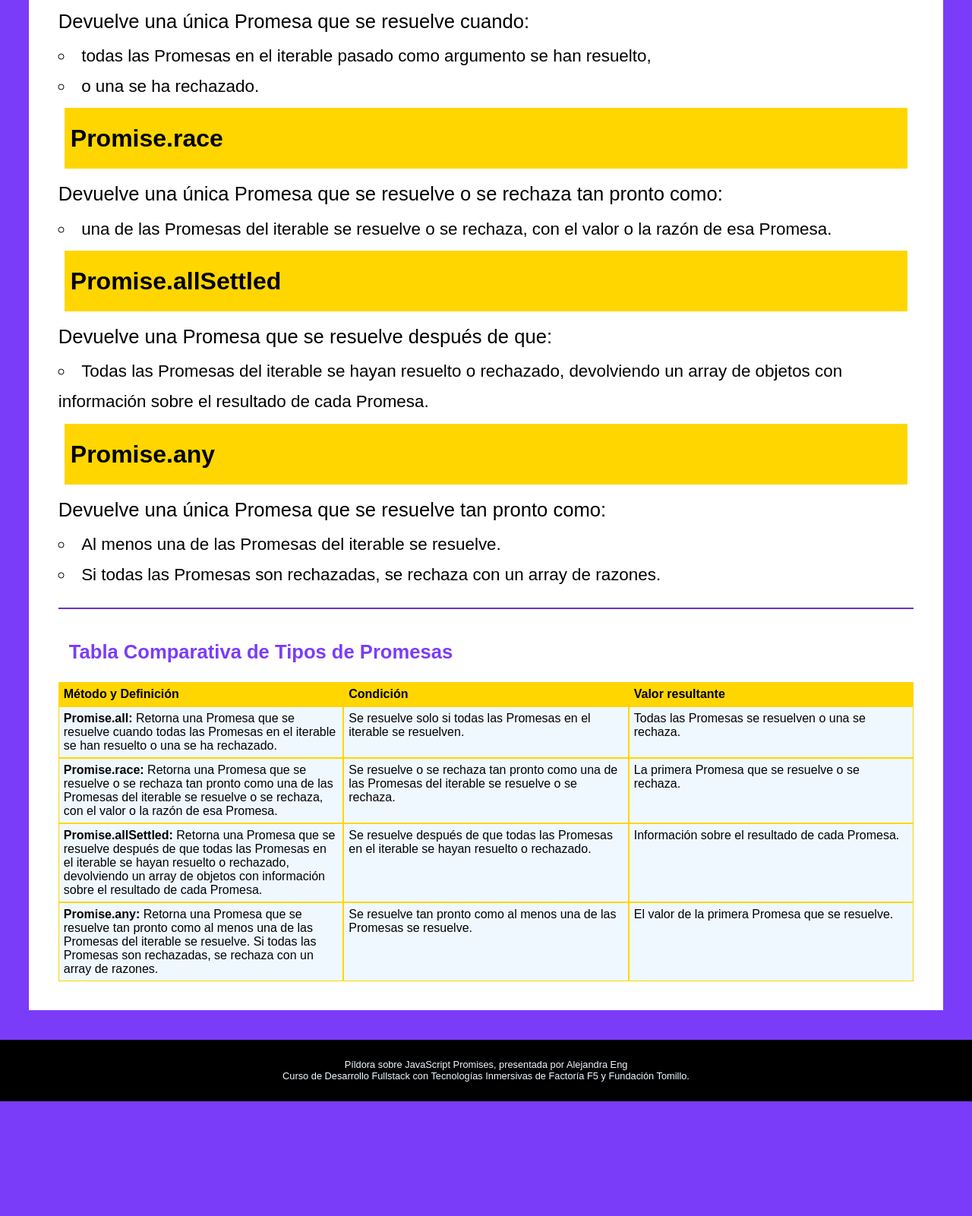
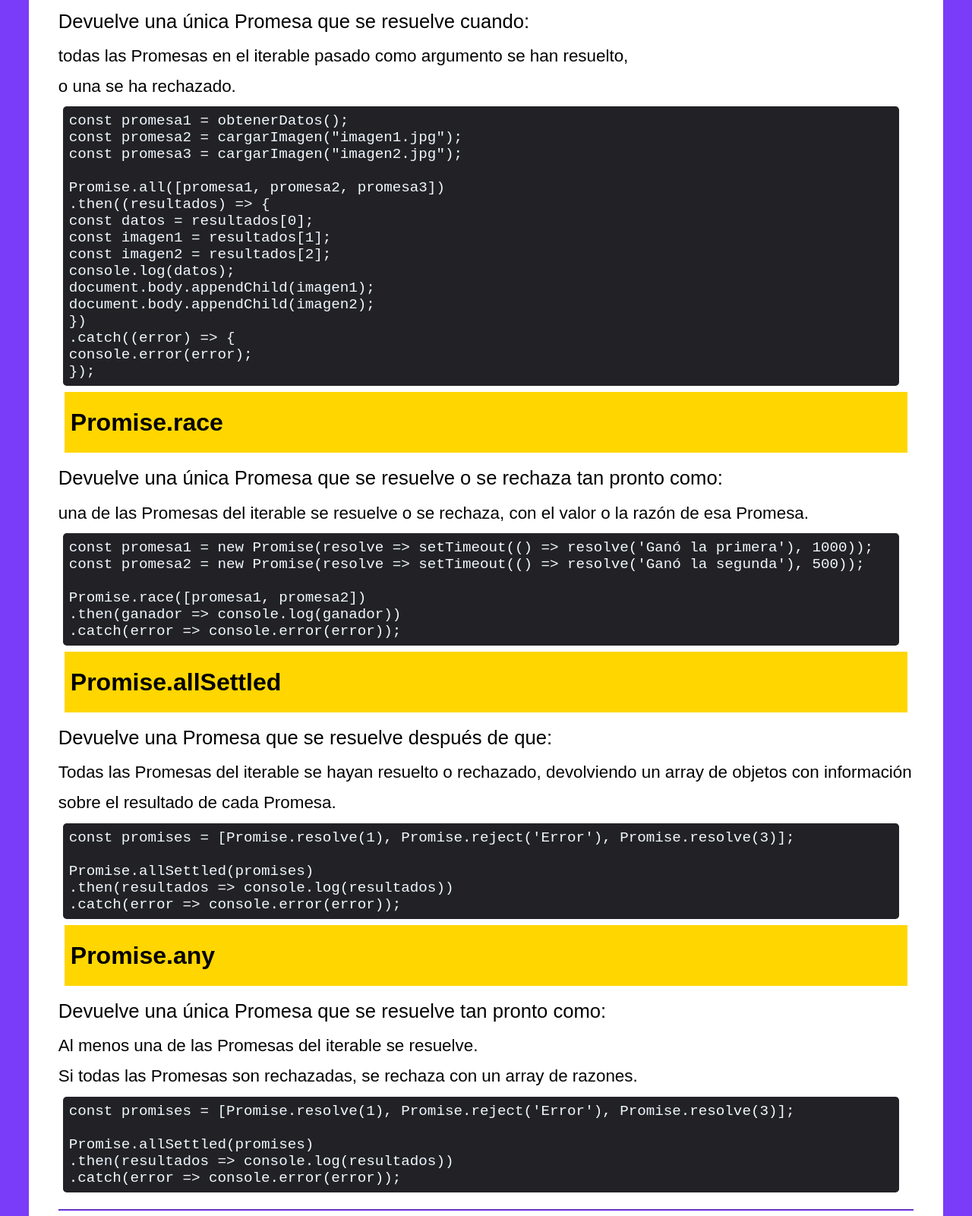
Before and after one commit to AleDataAnalyst/PildoraPromises, a plain HTML site: page tipos.html in a window 1280 px wide. Shown: the part 359-1960 px from the top of the page at 76% size. Before the commit the page ends 1809 px from the top, so only its background shows below. Drawn offline with Linux system fonts and the light colour scheme; a web font is replaced by a local one.

Commit message:
ejemplos de tipos de promesas

```diff
--- a/style.css
+++ b/style.css
@@ -204,7 +204,7 @@ ul {
 li {
     font-size: 1.4em;
     line-height: 1.8em;
-    list-style: circle;
+    list-style: none;
 }
 
 .codigo {
--- a/tipos.html
+++ b/tipos.html
@@ -61,6 +61,27 @@
                 <li>todas las Promesas en el iterable pasado como argumento se han resuelto,</li>
                 <li>o una se ha rechazado.</li>
             </article>
+
+            <div class="codigo">
+                <code id="ejall">
+                    const promesa1 = obtenerDatos();<br>
+                    const promesa2 = cargarImagen("imagen1.jpg");<br>
+                    const promesa3 = cargarImagen("imagen2.jpg");<br>
+                    <br>
+                    Promise.all([promesa1, promesa2, promesa3])<br>
+                    .then((resultados) => {<br>
+                       const datos = resultados[0];<br>
+                       const imagen1 = resultados[1];<br>
+                       const imagen2 = resultados[2];<br>
+                       console.log(datos);<br>
+                       document.body.appendChild(imagen1);<br>
+                       document.body.appendChild(imagen2);<br>
+                    })<br>
+                    .catch((error) => {<br>
+                       console.error(error);<br>
+                    });
+                </code>
+            </div>
         </section>
 
         <section id="race">
@@ -70,6 +91,16 @@
                 <li>una de las Promesas del iterable se resuelve o se rechaza, con el valor o la razón de esa Promesa.
                 </li>
             </article>
+            <div class="codigo">
+                <code id="ejrace">
+                    const promesa1 = new Promise(resolve => setTimeout(() => resolve('Ganó la primera'), 1000));<br>
+                    const promesa2 = new Promise(resolve => setTimeout(() => resolve('Ganó la segunda'), 500));<br>
+                    <br>
+                    Promise.race([promesa1, promesa2])<br>
+                       .then(ganador => console.log(ganador))<br>
+                       .catch(error => console.error(error));
+                </code>
+            </div>
         </section>
 
         <section id="allsettled">
@@ -79,6 +110,15 @@
                 <li>Todas las Promesas del iterable se hayan resuelto o rechazado, devolviendo un array de objetos con
                     información sobre el resultado de cada Promesa.</li>
             </article>
+            <div class="codigo">
+                <code id="ejallsettled">
+                    const promises = [Promise.resolve(1), Promise.reject('Error'), Promise.resolve(3)];<br>
+                    <br>
+                    Promise.allSettled(promises)<br>
+                       .then(resultados => console.log(resultados))<br>
+                       .catch(error => console.error(error));
+                </code>
+            </div>
         </section>
 
         <section id="any">
@@ -88,6 +128,15 @@
                 <li>Al menos una de las Promesas del iterable se resuelve.</li>
                 <li>Si todas las Promesas son rechazadas, se rechaza con un array de razones.</li>
             </article>
+            <div class="codigo">
+                <code id="ejany">
+                    const promises = [Promise.resolve(1), Promise.reject('Error'), Promise.resolve(3)];<br>
+                    <br>
+                    Promise.allSettled(promises)<br>
+                    .then(resultados => console.log(resultados))<br>
+                    .catch(error => console.error(error));<br>
+                </code>
+            </div>
         </section>
 
         <hr>
```
Also changed, not shown: ejemplos.html (+5 -3 lines).
